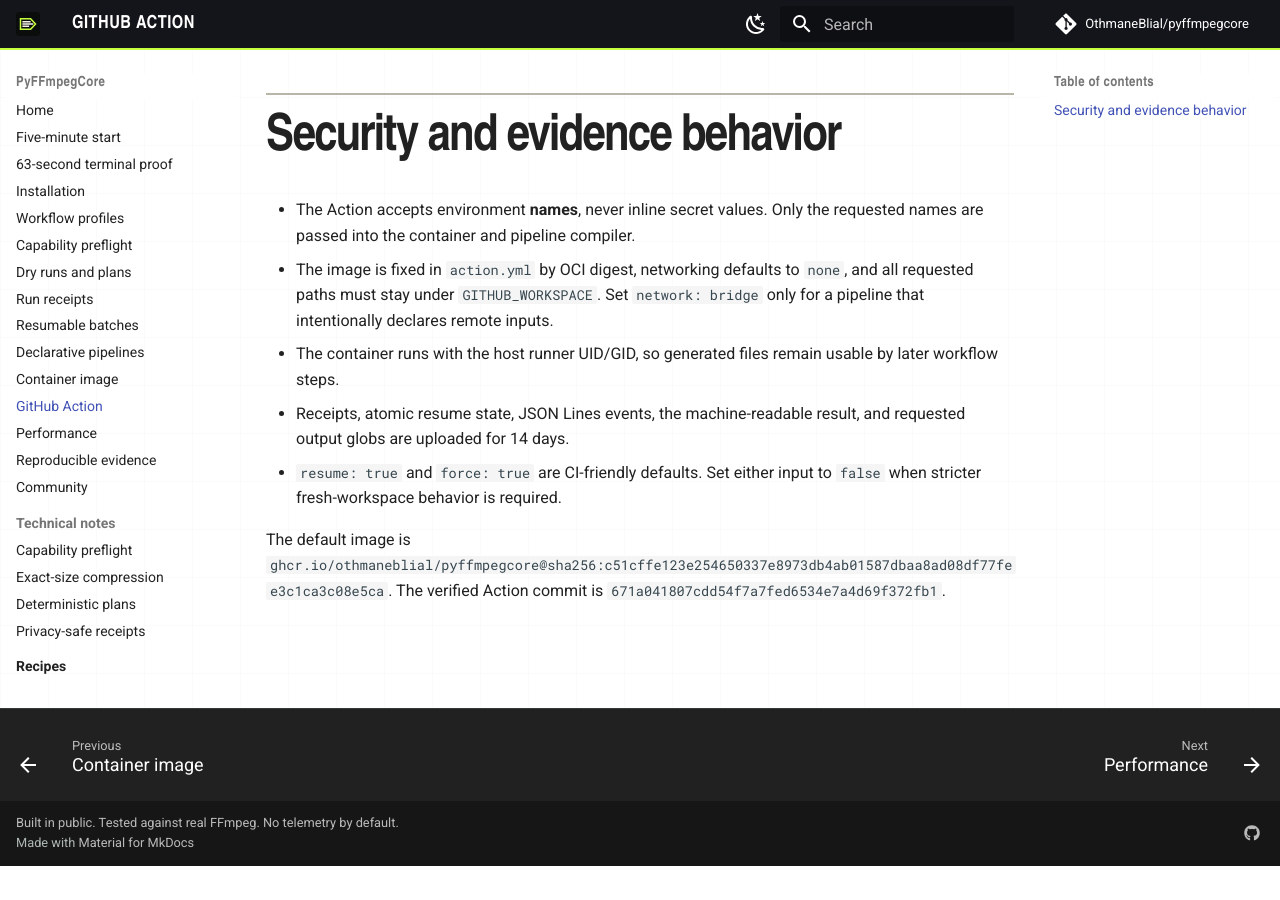
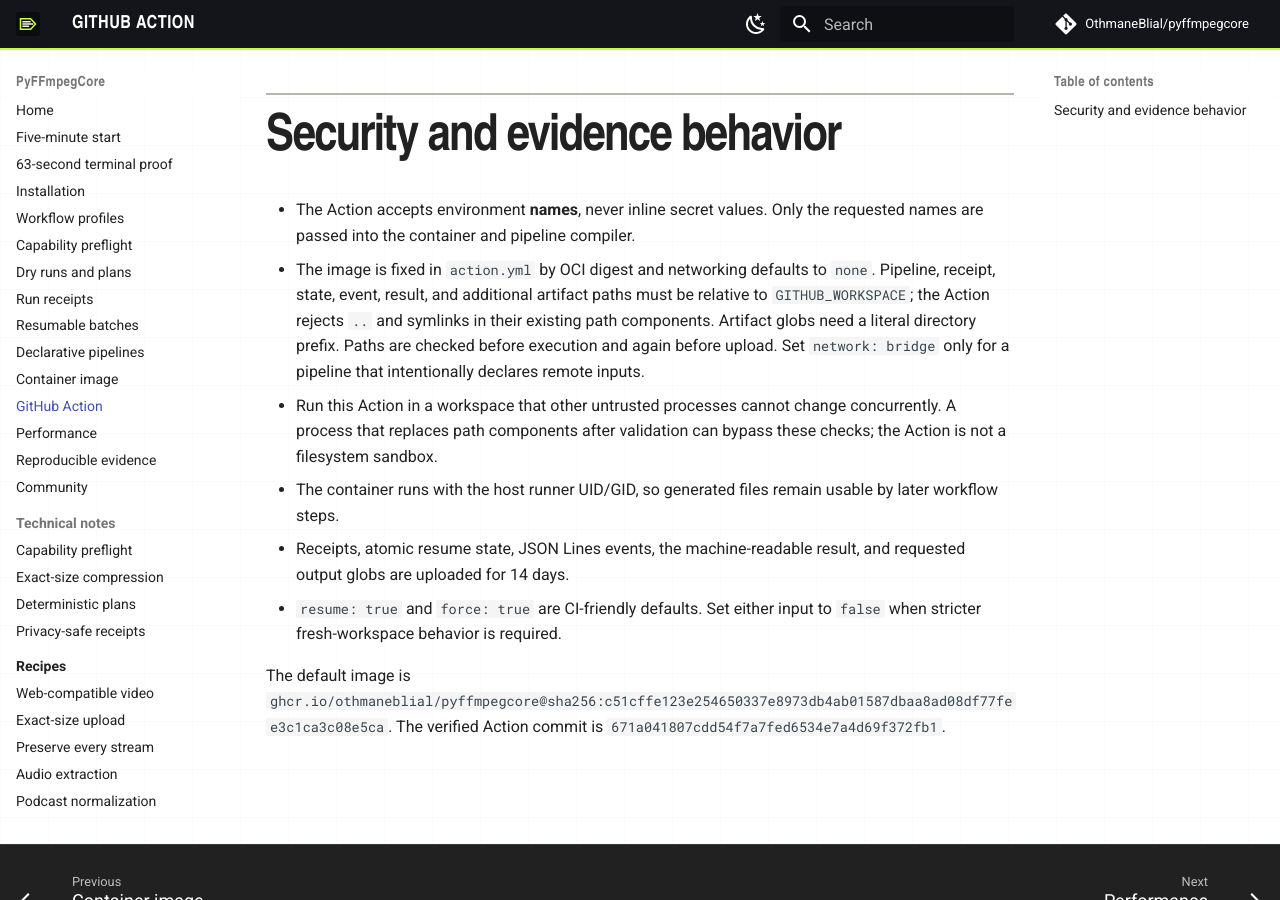
Before and after one commit to OthmaneBlial/pyffmpegcore, an MkDocs documentation site: the page built from docs/github-action.md, in a window 1280 px wide and 900 px high, scrolled down 769 px. Built offline with MkDocs 1.6.1 and Material for MkDocs 9.7.7, drawn with Linux system fonts in a browser that asks for light colours; before the commit the page ends 1635 px from its top, so only the background shows below that.

Commit message:
fix(action): reject symlink paths and guard artifact upload

```diff
--- a/docs/github-action.md
+++ b/docs/github-action.md
@@ -31,10 +31,16 @@
 
 - The Action accepts environment **names**, never inline secret values. Only
   the requested names are passed into the container and pipeline compiler.
-- The image is fixed in `action.yml` by OCI digest, networking defaults to
-  `none`, and all requested paths must stay under `GITHUB_WORKSPACE`. Set
+- The image is fixed in `action.yml` by OCI digest and networking defaults to
+  `none`. Pipeline, receipt, state, event, result, and additional artifact paths
+  must be relative to `GITHUB_WORKSPACE`; the Action rejects `..` and symlinks
+  in their existing path components. Artifact globs need a literal directory
+  prefix. Paths are checked before execution and again before upload. Set
   `network: bridge` only for a pipeline that intentionally declares remote
   inputs.
+- Run this Action in a workspace that other untrusted processes cannot change
+  concurrently. A process that replaces path components after validation can
+  bypass these checks; the Action is not a filesystem sandbox.
 - The container runs with the host runner UID/GID, so generated files remain
   usable by later workflow steps.
 - Receipts, atomic resume state, JSON Lines events, the machine-readable result,
```
Also changed, not shown: action.yml (+30 -1 lines), docs/SECURITY_MODEL.md (+1 -1 lines), 2 other files.
